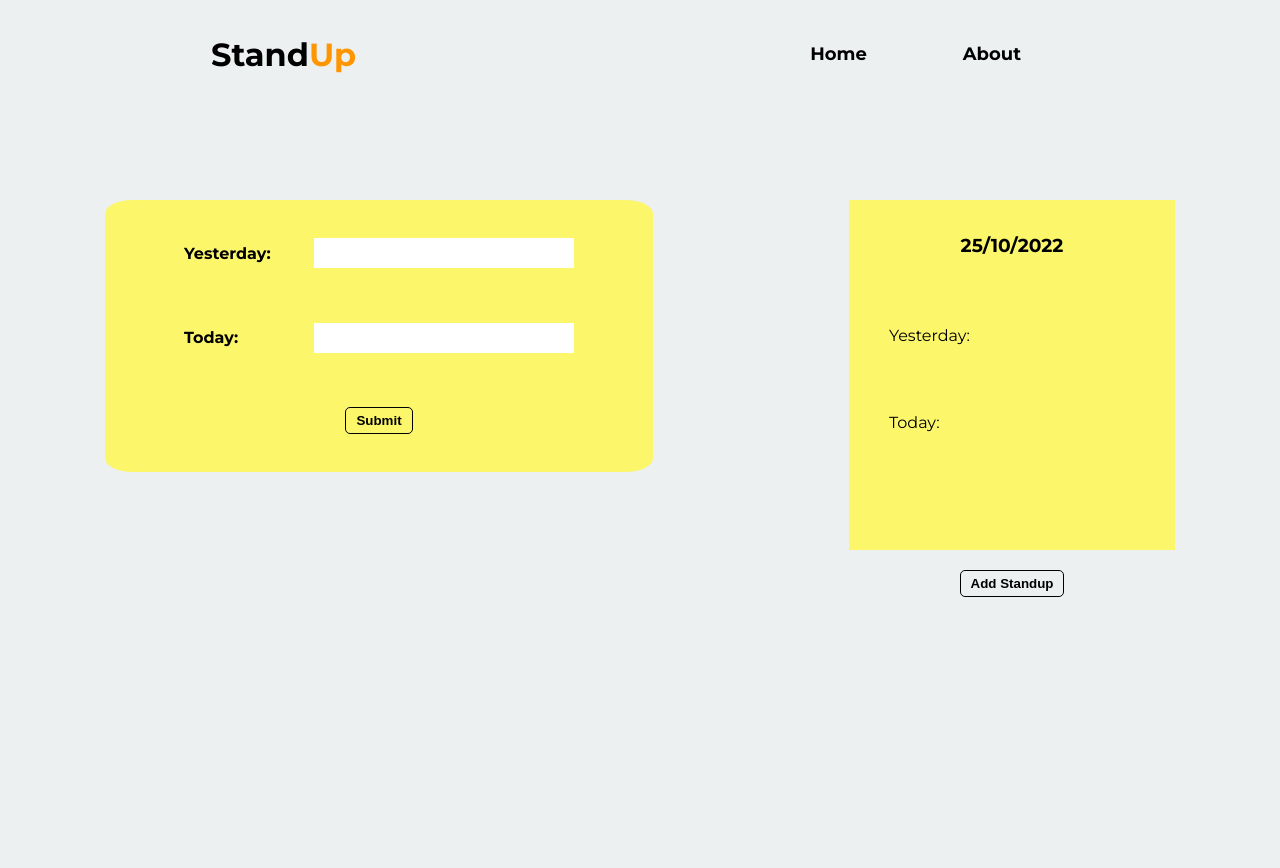
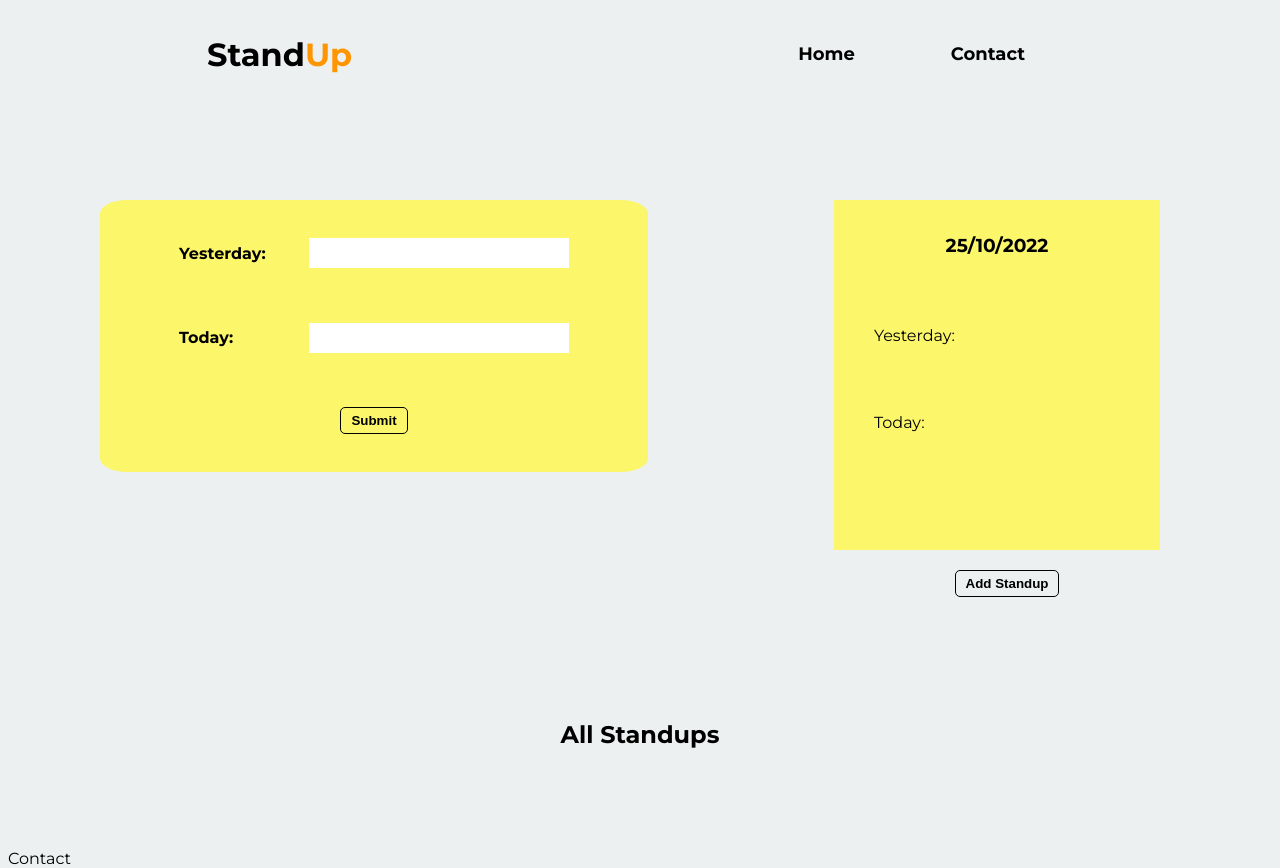
Before and after one commit to K-ash-ish/standup-App, a React (Create React App) app: page / in a window 1280 px wide. Before the commit the page ends 816 px from the top, so only its background shows below. Built offline with nearby package versions, Linux system fonts and the light colour scheme.

Commit message:
adding standups to display on all standup

```diff
--- a/package.json
+++ b/package.json
@@ -3,9 +3,14 @@
   "version": "0.1.0",
   "private": true,
   "dependencies": {
+    "@fortawesome/fontawesome-svg-core": "^6.2.1",
+    "@fortawesome/free-regular-svg-icons": "^6.2.1",
+    "@fortawesome/free-solid-svg-icons": "^6.2.1",
+    "@fortawesome/react-fontawesome": "^0.2.0",
     "@testing-library/jest-dom": "^5.16.5",
     "@testing-library/react": "^13.4.0",
     "@testing-library/user-event": "^13.5.0",
+    "babel-plugin-macros": "^3.1.0",
     "react": "^18.2.0",
     "react-dom": "^18.2.0",
     "react-scripts": "5.0.1",
--- a/src/App.css
+++ b/src/App.css
@@ -24,3 +24,14 @@ html {
   display: flex;
   flex-direction: column;
 }
+.all-standups> h2{
+  text-align: center;
+}
+.standups-grid{
+  display: grid;
+  place-content: center;
+  grid-template-columns: repeat(auto-fill, 300px);
+  justify-content: space-evenly;
+  gap: 10px;
+  margin: 50px 0;
+}
--- a/src/App.js
+++ b/src/App.js
@@ -5,6 +5,7 @@ import StandupForm from "./components/StadupForm";
 import Card from "./components/Card";
 import Button from "./components/Button";
 import { v4 as uuidv4 } from "uuid";
+import About from "./components/About";
 function App() {
   const [yStandup, setYStandup] = useState({
     standup: "",
@@ -14,6 +15,7 @@ function App() {
     standup: "",
     id: "",
   });
+  const [allStandups, setAllStandups] = useState([]);
   const [yesterday, setYesterday] = useState([]);
   const [today, setToday] = useState([]);
   function handleInput(event) {
@@ -43,6 +45,16 @@ function App() {
       return [...prevValue, tStandup];
     });
   }
+  function addAllStandup() {
+    const newStandup = {
+      yesterday:yesterday,
+      today: today
+    }
+    setAllStandups(prevValue=>{
+      return [...prevValue, newStandup];
+    });
+    // console.log(newStandup)
+  }
   function deleteItem(id) {
     setYesterday((prevValue) => {
       return prevValue.filter((standup) => {
@@ -55,7 +67,6 @@ function App() {
       });
     });
   }
-
   return (
     <div className="App">
       <Navbar />
@@ -65,9 +76,22 @@ function App() {
         </div>
         <div className="right-container">
           <Card yesterday={yesterday} today={today} deleteItem={deleteItem} />
-          <Button type="button" name="Add Standup" />
+          <Button
+            type="button"
+            name="Add Standup"
+            handleClick={addAllStandup}
+          />
         </div>
       </main>
+      <section className="all-standups">
+        <h2>All Standups</h2>
+        <div className="standups-grid">
+          {allStandups.map((standup) => {
+            return <Card key = {uuidv4()} yesterday={standup.yesterday} today={standup.today} />;
+          })}
+        </div>
+      </section>
+      <About />
     </div>
   );
 }
--- /dev/null
+++ b/src/components/About.css
@@ -0,0 +1,3 @@
+.about{
+    /* border: 1px solid red; */
+}
--- /dev/null
+++ b/src/components/About.jsx
@@ -0,0 +1,11 @@
+import React from "react";
+import "./About.css"
+
+function About(){
+    return(
+        <section className="about">
+            Contact
+        </section>
+    )
+}
+export default About;
--- a/src/components/Card.css
+++ b/src/components/Card.css
@@ -8,6 +8,7 @@
     display: flex;
     flex-direction: column;
     margin-bottom: 20px;
+    margin-right: 20px;
     /* justify-content: space-between; */
 }
 h3, .standup-list{
--- a/src/components/Card.jsx
+++ b/src/components/Card.jsx
@@ -1,5 +1,6 @@
 import React from "react";
 import StandupList from "./StandupList";
+
 import "./Card.css";
 function Card(props) {
   const { yesterday, today, deleteItem } = props;
--- a/src/components/Navbar.jsx
+++ b/src/components/Navbar.jsx
@@ -2,7 +2,7 @@ import React from "react";
 import "./Navbar.css";
 function Navbar(props) {
   return (
-    <nav><a href="/home"><h1 className="title">Stand<span className="title-style">Up</span></h1></a>
+    <nav><a href="/"><h1 className="title">Stand<span className="title-style">Up</span></h1></a>
       <ul className="navbar">
         <li className="nav-item">
           {" "}
@@ -10,7 +10,7 @@ function Navbar(props) {
         </li>
         <li className="nav-item">
           {" "}
-          <a href="/about">About</a>{" "}
+          <a href="/contact">Contact</a>{" "}
         </li>
       </ul>
     </nav>
```
Also changed, not shown: src/components/Button.jsx (+11 -3 lines), 1 other file (tests, documents, lock files or other folders).
